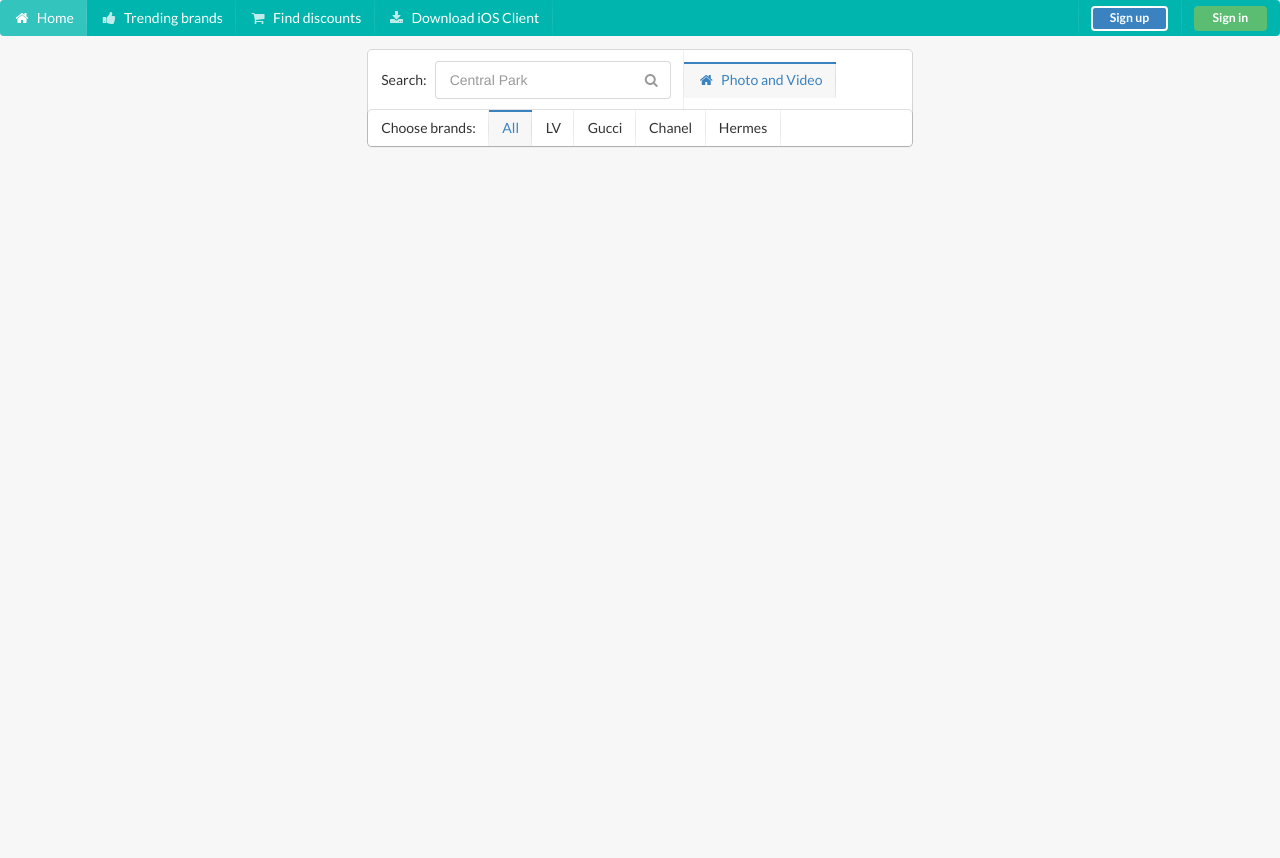
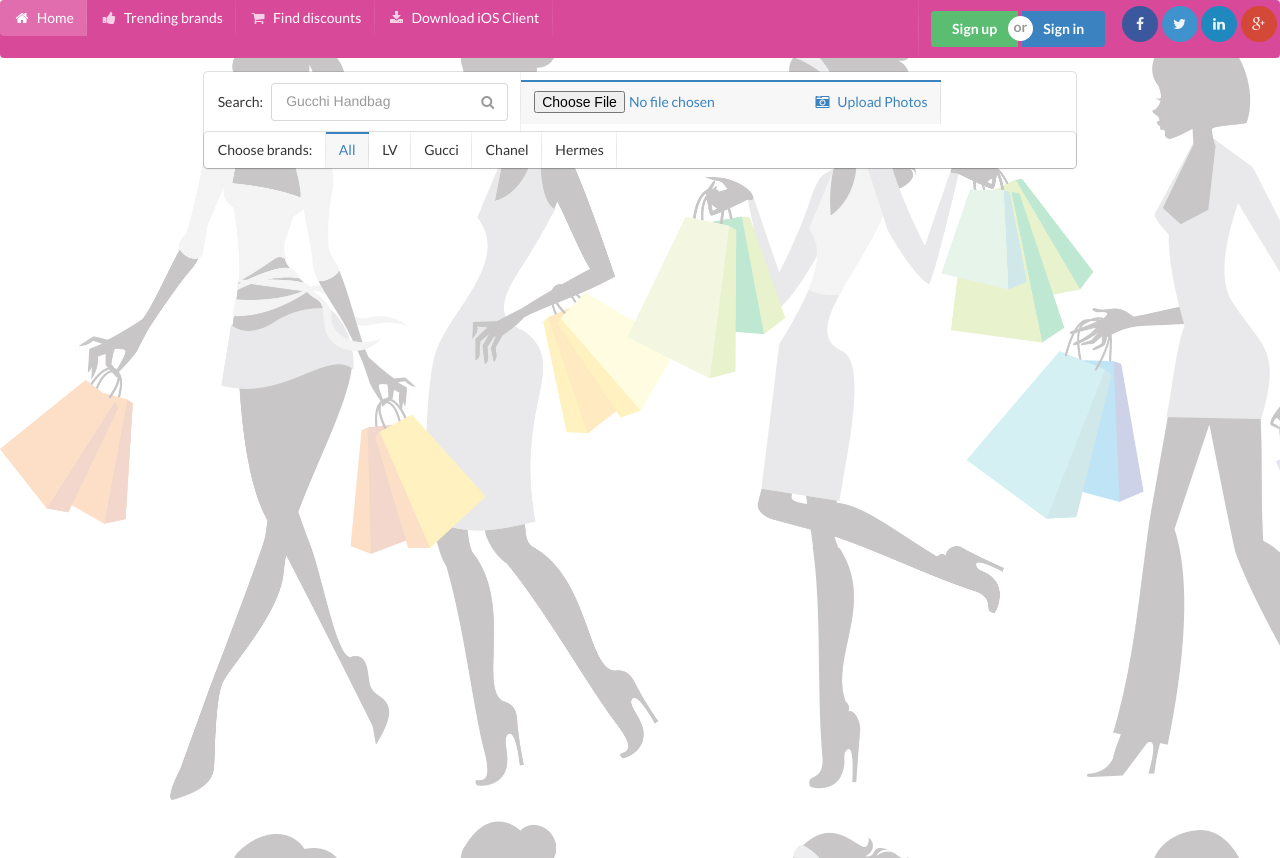
Before and after one commit to MonkeyLeeT/SnapScout-Frontend, a Django app: page / in a window 1280 px wide. Before the commit the page ends 147 px from the top, so only its background shows below. Run offline with Django 3.2, Linux system fonts and the light colour scheme; some libraries are stand-ins or nearby versions.

Commit message:
A lot of updates.

```diff
--- a/mysite/views.py
+++ b/mysite/views.py
@@ -6,9 +6,7 @@ from django.http import HttpResponse
 from django.template import RequestContext
 from django.shortcuts import render_to_response
 
-
-#HOST_URL = "http://FootPrint-7ih8dm447v.elasticbeanstalk.com/"
-HOST_URL = "http://127.0.0.1:8080/FootPrint/"
+HOST_URL = "http://127.0.0.1:8081/"
 
 
 def hello(request):
@@ -91,14 +89,14 @@ def get(url):
 
 def sendLoginRequest(email, password):
     data = {'email': email, 'password': password}
-    response_json = post(HOST_URL + "getToken", data)
+    response_json = post(HOST_URL + "signin", data)
     response = json.loads(response_json)
     return response
 
 
 def sendSignupRequest(email, password, nickname):
     data = {'email': email, 'password': password, 'nickname': nickname}
-    response = post(HOST_URL + "UserRegister", data)
+    response = post(HOST_URL + "signup", data)
     return response
 
 
--- a/static/custom.css
+++ b/static/custom.css
@@ -1,19 +1,33 @@
-html {height:100%; width:100%; overflow: hidden;margin:0; padding:0; }
 body {
-    height:100%; width:100%;margin:0; padding:0;
+    background-image: url("image/background.jpg");
+    -webkit-background-size: cover;
+    -moz-background-size: cover;
+    -o-background-size: cover;
+    background-size: cover;
 }
-#index_grid {height:100%;}
-#left_column, #right_column {height: 100%}
-#map_canvas { height: 95%; }
+
+#index_grid {
+    height: 100%;
+}
+
+#left_column, #right_column {
+    height: 100%
+}
+
+#map_canvas {
+    height: 95%;
+}
+
 #right_content {
     height: 80%;
     overflow: auto;
-    overflow-x:hidden;
+    overflow-x: hidden;
 }
+
 #comments {
     height: 350px;
     overflow: auto;
-    overflow-x:hidden;
+    overflow-x: hidden;
 }
 
 #detail_img_loader {
--- a/templates/footer.html
+++ b/templates/footer.html
@@ -15,14 +15,17 @@
                     <label>Email</label>
                     <input type="email" name="email" id="signup_email">
                 </div>
+                                <div class="field">
+                    <label>Username</label>
+                    <input type="text" name="username" id="signup_username">
+                </div>
                 <div class="field">
                     <label>Password</label>
                     <input type="password" name="password" id="signup_password">
                 </div>
-
                 <div class="field">
-                    <label>Nick name</label>
-                    <input type="text" name="nickname" id="signup_nickname">
+                    <label>Confirm Password</label>
+                    <input type="password" name="confirm_password" id="signup_confirm_password">
                 </div>
             </div>
         </div>
@@ -33,7 +36,7 @@
             Sign up!
             <i class="edit icon"></i>
         </div>
-        <div class="ui black button">
+        <div class="ui button">
             Close
         </div>
     </div>
@@ -84,9 +87,6 @@
             <div class="ui mini text loader">Loading</div>
         </div>
     </div>
-    <!--<div class="header">-->
-    <!--Sign in with your email and password-->
-    <!--</div>-->
     <div class="content">
         <div class="ui grid">
 
@@ -177,11 +177,6 @@
             </div>
         </div>
     </div>
-    <!--<div class="actions">-->
-    <!--<div class="ui black button">-->
-    <!--Close-->
-    <!--</div>-->
-    <!--</div>-->
 
 </div>
 
@@ -305,6 +300,15 @@
                         }
                     ]
                 },
+                confirm_password: {
+                    identifier: 'confirm_password',
+                    rules: [
+                        {
+                            type: 'match[password]',
+                            prompt: 'Your password does not match'
+                        }
+                    ]
+                },
                 nickname: {
                     identifier: 'nickname',
                     rules: [
@@ -318,7 +322,8 @@
                 onSuccess: function () {
                     var email = $('#signup_email').val();
                     var password = $('#signup_password').val();
-                    var nickname = $('#signup_nickname').val();
+                    var confirm_pw = $('confirm_password').val();
+                    var username = $('#signup_username').val();
                     var token = $('input[name=csrfmiddlewaretoken]').val();
                     $.ajax({
                         type: 'POST',
@@ -326,7 +331,8 @@
                         data: {
                             'email': email,
                             'password': password,
-                            'nickname': nickname,
+                            'confirm_password':confirm_pw,
+                            'username': username,
                             'csrfmiddlewaretoken': token
                         },
                         success: function (response) {
@@ -416,7 +422,6 @@
                 $('#detail_img_description').html(data.content);
                 $('#comment_text').val('');
                 $('#comment_img_id').val(id);
-                //console.log(data);
                 $('#detail_img_rating').html('<div class="ui star rating" id="' + id + '"></div>');
                 $('#detail_img_avg_rating').html(data.avgRank);
                 $('.ui.rating')
--- a/templates/head.html
+++ b/templates/head.html
@@ -105,14 +105,14 @@
             }
         }
     </script>
-    <script type="text/javascript" src="{%  static "timeline.js" %}"></script>
+    <script type="text/javascript" src="{% static "timeline.js" %}"></script>
 </head>
 <body>
-<div class="ui inverted teal menu">
+<div class="ui inverted pink menu">
     <a class="{% if index %}active{% endif %} item" href="/">
         <i class="home icon"></i> Home
     </a>
-    <a class="{% if recommendation %}active{% endif %}item" href="recommendation">
+    <a class="{% if recommendation %}active{% endif %} item" href="recommendation">
         <i class="thumbs up icon"></i> Trending brands
     </a>
     <a class="{% if place %}active {% endif %}item" href="place">
@@ -133,11 +133,25 @@
             </div>
         {% else %}
             <div class="item">
-            <div class="ui inverted primary button" id="btn_signup">Sign up</div>
-        </div>
-        <div class="item">
-            <div class="ui green button" id="btn_signin">Sign in</div>
-        </div>
-        {% endif %}
+                <div class="ui buttons">
+                    <div class="ui green button" id="btn_signup">Sign up</div>
+                    <div class="or"></div>
+                    <div class="ui primary button" id="btn_signin">Sign in</div>
                 </div>
             </div>
+
+        {% endif %}
+        <div class="ui circular facebook icon button">
+            <i class="facebook icon"></i>
+        </div>
+        <div class="ui circular twitter icon button">
+            <i class="twitter icon"></i>
+        </div>
+        <div class="ui circular linkedin icon button">
+            <i class="linkedin icon"></i>
+        </div>
+        <div class="ui circular google plus icon button">
+            <i class="google plus icon"></i>
+        </div>
+    </div>
+</div>
--- a/templates/index.html
+++ b/templates/index.html
@@ -1,6 +1,6 @@
 {% include "head.html" %}
 <div class="ui grid centered" id="index_grid">
-    <div class="seven wide column" id="right_column">
+    <div class="eleven wide column" id="right_column">
         <div class="ui blue menu" id="right_column_menu">
             <div class="item">
                 <div class="inline fields">
@@ -8,15 +8,17 @@
                         <label class="header">Search: &nbsp;</label>
 
                         <div class="ui icon input">
-                            <input type="text" placeholder="Central Park" name="address" id="input_address">
-                            <i class="search link icon" id="btn_input_address"></i>
+                            <input type="text" placeholder="Gucchi Handbag" name="address" id="input_address">
+                            <i class="search link icon" id="btn_search"></i>
                         </div>
                     </div>
                 </div>
             </div>
             <a class="active item">
-                <i class="home icon"></i> Photo and Video
+                <input type="file" name="address" id="input_address">
+                <i class="camera retro icon" id="upload"></i> Upload Photos
             </a>
+
             <div class="ui sub menu">
                 <div class="item">Choose brands:</div>
                 <a class="active item season" id="menu_all">All</a>
@@ -27,10 +29,8 @@
             </div>
         </div>
         <div id="right_content">
-
         </div>
     </div>
-</div>
 </div>
 
 
@@ -109,7 +109,7 @@
             doSearch($(this).val());
         });
 
-        $('#btn_input_address').click(function () {
+        $('#btn_search').click(function () {
             $('#input_address').trigger("enterKey");
         });
 
@@ -165,7 +165,7 @@
 
     function doSearch(address) {
         if (address == "")
-            address = "Central Park";
+            address = "Handbag Gucci";
         $.ajax({
             type: 'GET',
             url: 'searchPosition',
--- a/templates/place.html
+++ b/templates/place.html
@@ -14,7 +14,6 @@
         </div>
         {% else %}
         <div class="ui blue message">
-            <!--<i class="close icon"></i>-->
 
             <div class="header">
                 Plan Your Trip
--- a/templates/recommendation.html
+++ b/templates/recommendation.html
@@ -14,7 +14,6 @@
         </div>
         {% else %}
         <div class="ui blue message">
-            <!--<i class="close icon"></i>-->
 
             <div class="header">
                 Recommendation Photos
```
Also changed, not shown: static/image/background.jpg (added). Lines whose indentation alone changed are shown as unchanged.
